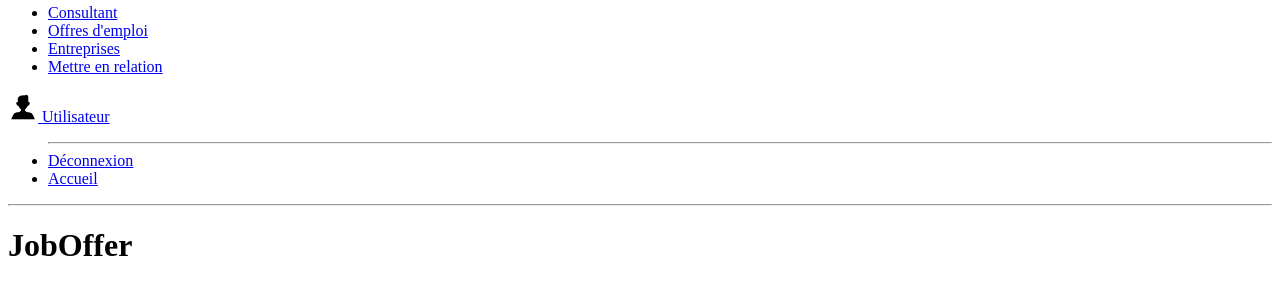
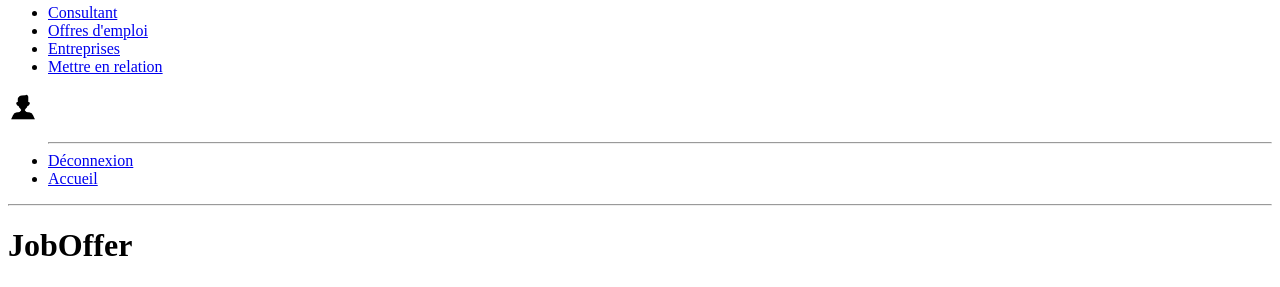
Before and after one commit to jaalazard/externatic2, a Symfony app: template templates/admin_jobOffer/show.html.twig in a window 1280 px wide. Shown: the part 221-508 px from the top of the page. Run offline with Twig, Linux system fonts and the light colour scheme; the template is opened without the code that fills it: most values are stand-ins (such as "Sample title", 1, 10 or a date in 2020); some libraries are stand-ins or nearby versions.

Commit message:
profil correction

```diff
--- a/templates/components/admin/nav-admin.html.twig
+++ b/templates/components/admin/nav-admin.html.twig
@@ -8,7 +8,7 @@
 				<img class="logo-nav img-fluid d-none d-md-block mt-5" src=" {{ asset('build/images/logo.png') }} " alt="Logo Externatic">
 				<img class="logo-nav-res img-fluid d-md-none d-block mt-5" src=" {{ asset('build/images/logo-res.png') }} " alt="Logo Externatic">
 			</a>
-			<ul class="nav nav-pills flex-column mb-sm-auto mb-0 align-items-center mx-auto mt-5" id="menu">
+			<ul class="nav nav-pills flex-column mb-sm-auto mb-0  mx-auto mt-5" id="menu">
 				<li>
 					<a href="{{ path('app_consultant_index')}}" class="nav-link px-0 align-middle my-3">
 						<i class="fs-4"></i>
@@ -34,10 +34,9 @@
 					</a>
 				</li>
 			</ul>
-			<div class="dropdown pb-0 fixed-bottom">
-				<a href="#" class="d-flex align-items-center text-white text-decoration-none dropdown-toggle mx-3" id="dropdownUser1" data-bs-toggle="dropdown" aria-expanded="false">
+			<div class="dropdown">
+				<a href="#" class="text-light text-decoration-none dropdown-toggle" id="dropdownUser1" data-bs-toggle="dropdown" aria-expanded="false">
 					<img src="{{ asset('build/images/placeholder-consultant.jpeg')}}" alt="hugenerd" width="30" height="30" class="rounded-circle">
-					<span class="d-none d-sm-inline mx-1 ">Utilisateur</span>
 				</a>
 				<ul class="dropdown-menu dropdown-menu-dark text-small shadow">
 					<hr class="dropdown-divider">
```
